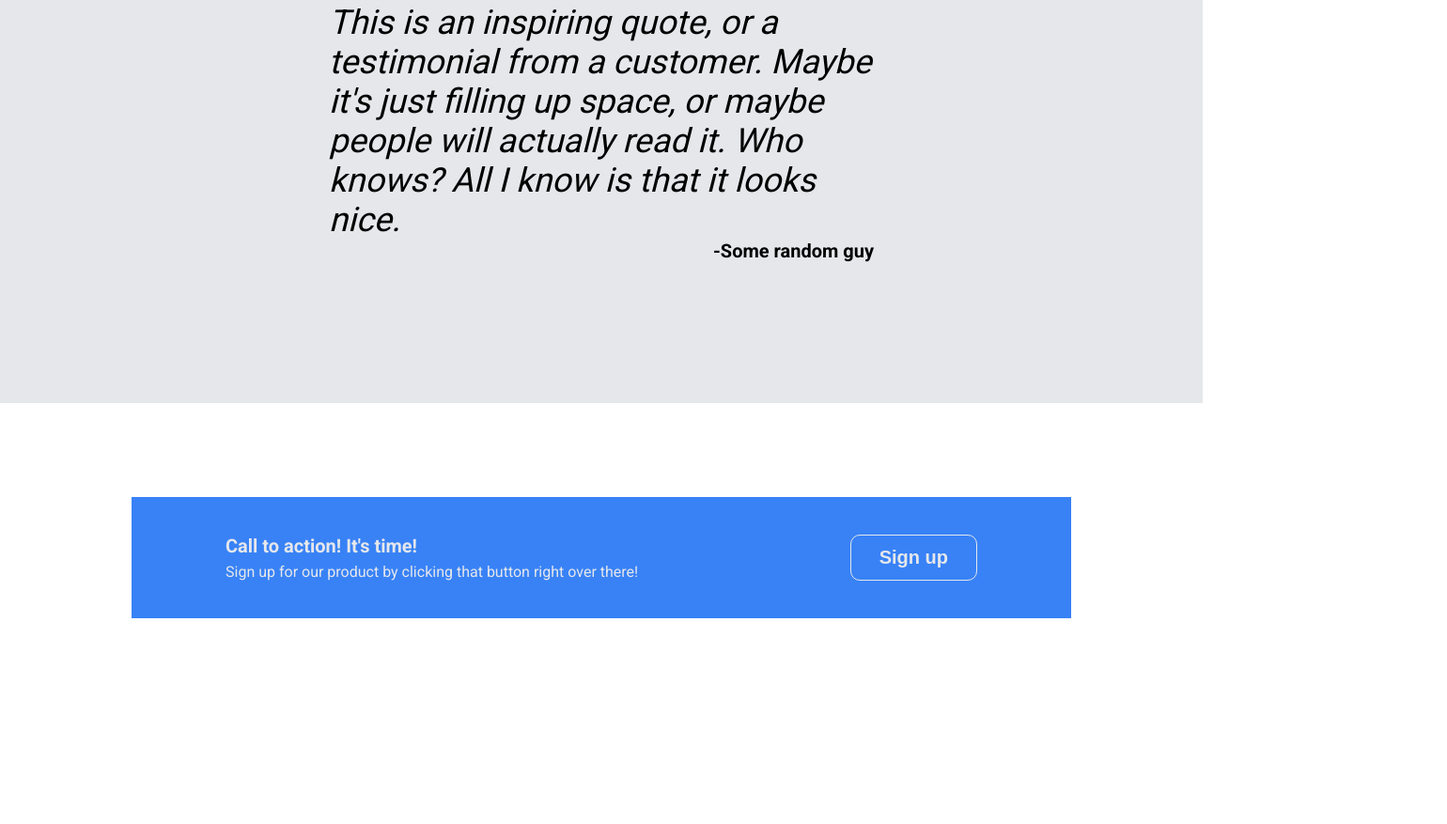
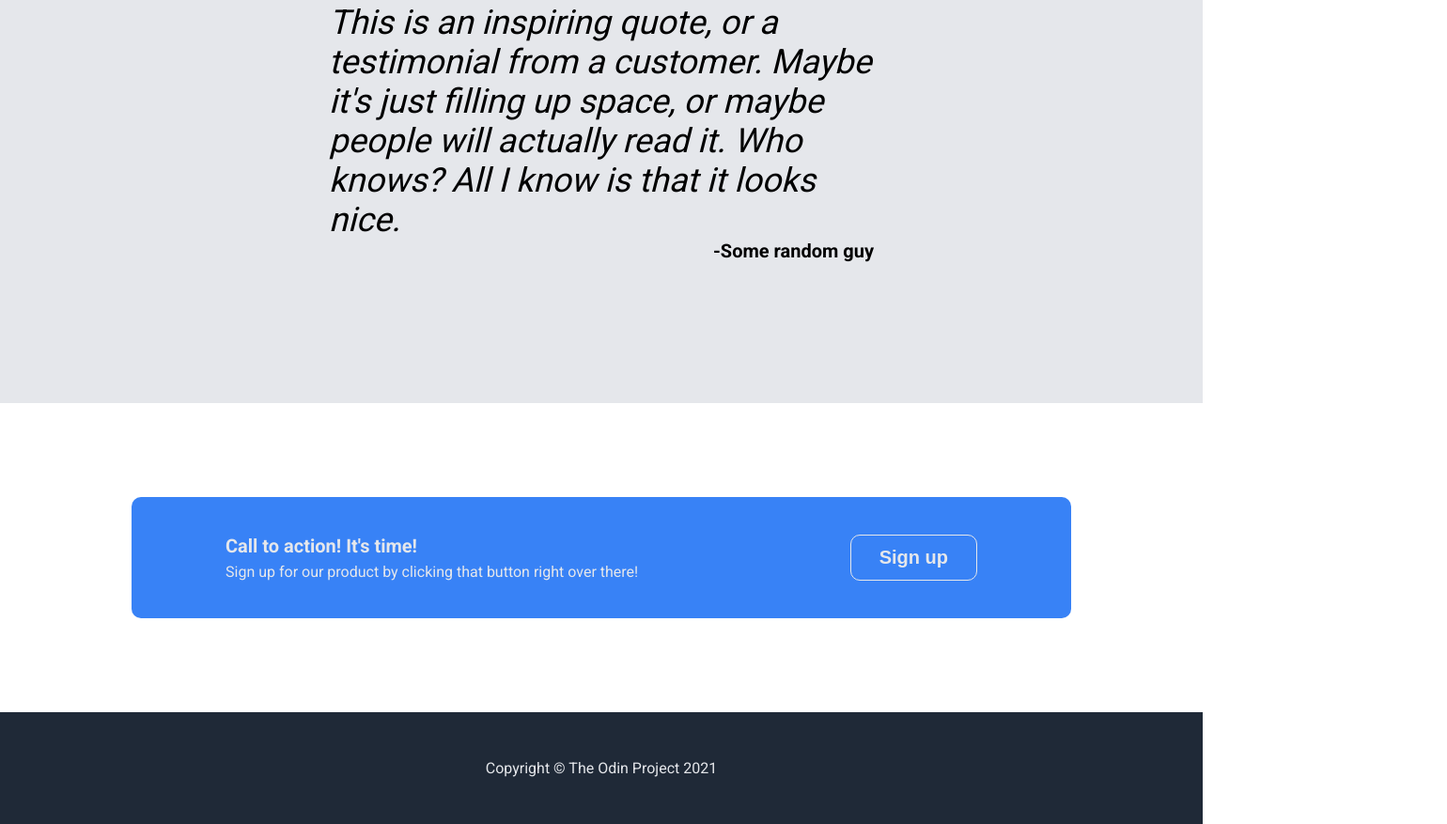
Before and after one commit to AlexC312/landing-page, a plain HTML site: page index.html in a window 1280 px wide. Shown: the part 1371-2248 px from the top of the page at 94% size, 1540 px wide, since content can reach past the window. Before the commit the page ends 2029 px from the top, so only its background shows below. Drawn offline with Linux system fonts and the light colour scheme.

Commit message:
Finish website

```diff
--- a/index.html
+++ b/index.html
@@ -72,6 +72,10 @@
 
       <button>Sign up</button>
     </div>
+
+    <div class="footer">
+      <p>Copyright © The Odin Project 2021</p>
+    </div>
   </body>
 
 </html>
--- a/style.css
+++ b/style.css
@@ -14,7 +14,6 @@ body {
 
   display: flex;
   flex-direction: column;
-  align-items: center
 }
 
 .header {
@@ -171,6 +170,9 @@ body {
 }
 
 .call-to-action {
+  align-self: center;
+  border-radius: 10px;
+
   margin-top: 100px;
   margin-bottom: 100px;
   width: 1000px;
@@ -199,3 +201,14 @@ body {
   font-size: 20px;
   border-radius: 10px;
 }
+
+
+.footer {
+  background-color: #1F2937;
+}
+
+.footer p {
+  margin: 50px auto;
+  text-align: center;
+  color: #E5E7EB;
+}
```
